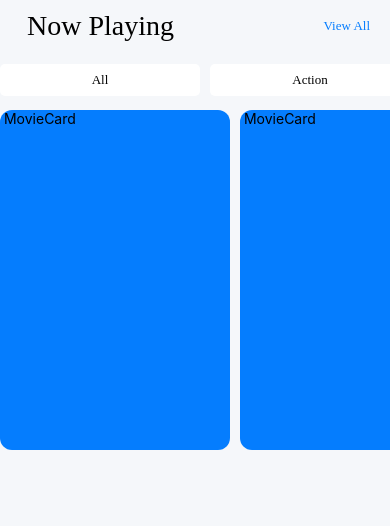
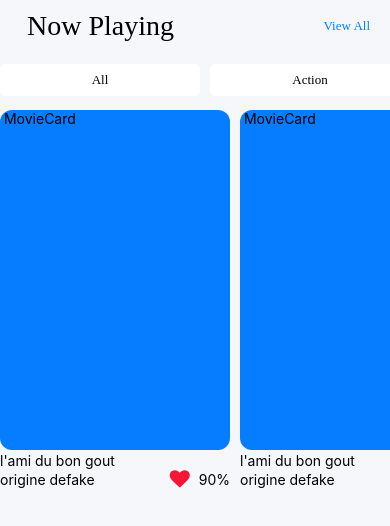
Before and after one commit to JulienMulle/MovieSearch, a React Native app: screen /Home in a window 390 px wide. Shown: the top 526 px of the page. Built offline with nearby package versions, Linux system fonts and the light colour scheme.

Commit message:
ajout de react-native-vector

```diff
--- a/package.json
+++ b/package.json
@@ -18,7 +18,8 @@
     "react-dom": "^17.0.2",
     "react-native": "0.66.3",
     "react-native-safe-area-context": "^3.3.2",
-    "react-native-screens": "^3.9.0"
+    "react-native-screens": "^3.9.0",
+    "react-native-vector-icons": "^9.0.0"
   },
   "devDependencies": {
     "@babel/core": "^7.12.9",
--- a/src/components/MovieCard.js
+++ b/src/components/MovieCard.js
@@ -1,12 +1,27 @@
 import React from 'react';
-import { StyleSheet, Text, View } from 'react-native';
+import { StyleSheet, Text, TouchableOpacity, View } from 'react-native';
 import Colors from '../constant/Colors';
+import Icon from 'react-native-vector-icons/FontAwesome';
+
+const myIcon= <Icon name="heart" size={20} color="#f51637" style={{marginRight: 5}} />;
 
 const MovieCard = () => {
     return (
-        <View style={styles.container}>
+        <TouchableOpacity>
+            <View style={styles.container}>
             <Text> MovieCard</Text>
-        </View>
+            </View>
+            <View>
+                <Text style={styles.movieTitle}>l'ami du bon gout</Text>
+                <View style={styles.movieSubTitleContainer}>
+                    <Text style={styles.movieSubTitle}>origine defake</Text>
+                <View style={styles.rowAndCenter}>
+                    {myIcon}
+                    <Text> 90%</Text>
+                </View>
+                </View>
+            </View>
+        </TouchableOpacity>
     )
 }
 
@@ -18,7 +33,22 @@ const styles = StyleSheet.create({
         borderRadius: 12,
         elevation: 5,
         marginVertical: 2,
-    }
+    },
+    movieTitle:{
+
+    },
+    movieSubTitleContainer:{
+        flexDirection: "row",
+        alignItems: "center",
+        justifyContent: "space-between",
+    },
+    movieSubTitle:{
+
+    },
+    rowAndCenter:{
+        flexDirection: "row",
+        alignItems: "center",
+    },
 })
 
 export default MovieCard;
```
Also changed, not shown: 22 other files (tests, documents, lock files or other folders).
